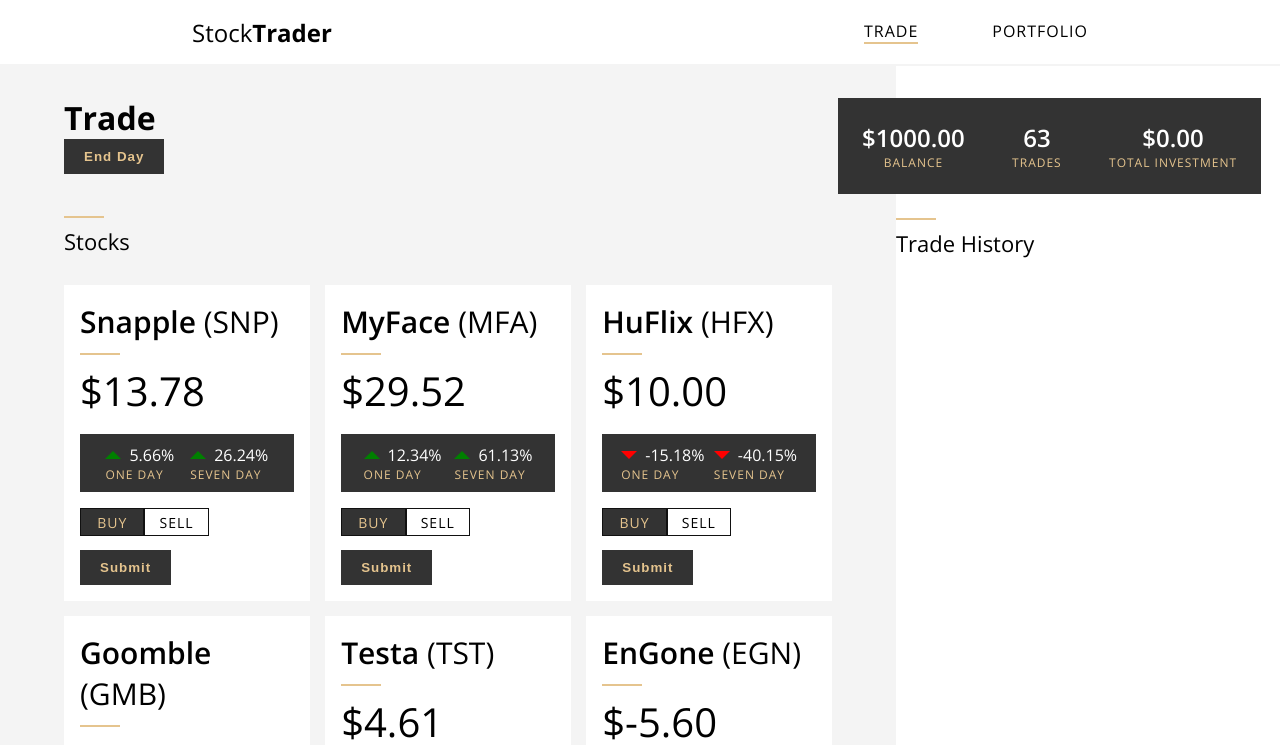
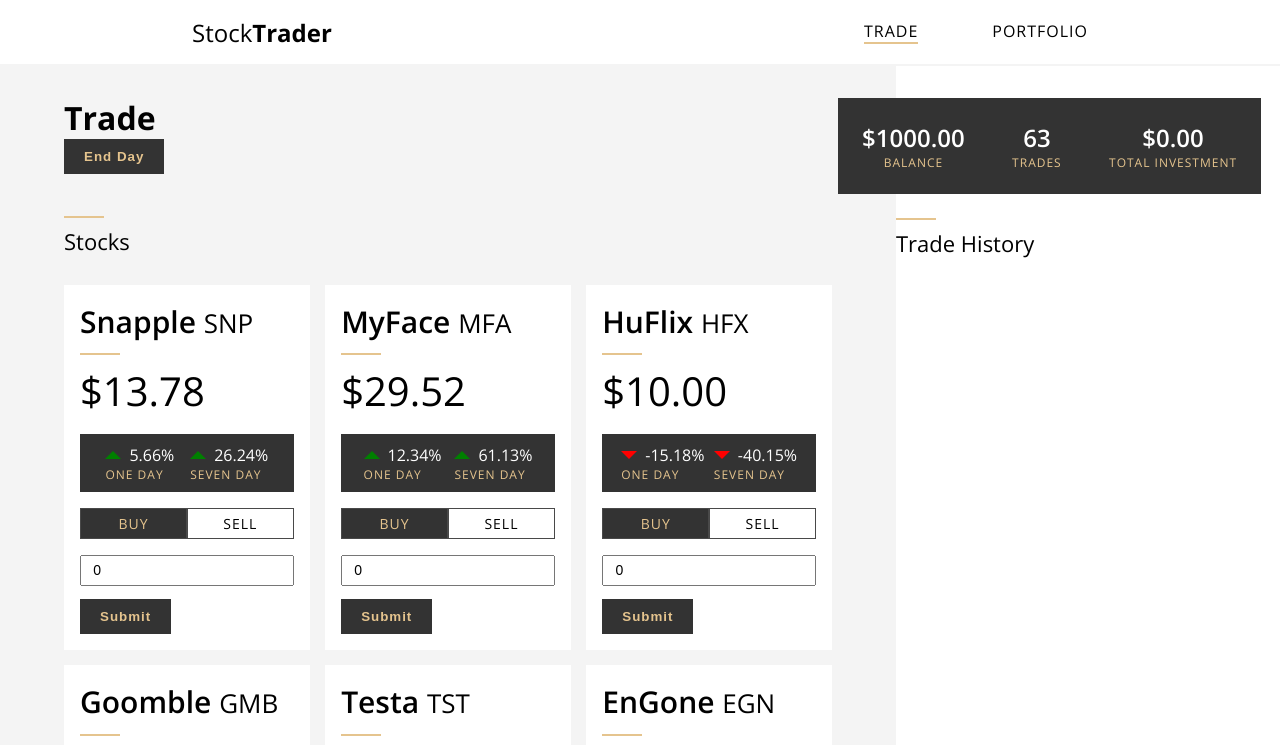
Before and after one commit to ToddPeterson/stock_trader, a Vue app: page /trade in a window 1280 px wide. Shown: the top 745 px of the page. Built offline with nearby package versions, Linux system fonts and the light colour scheme.

Commit message:
Add quantity selector to trade UI

```diff
--- a/src/components/StockTrade.vue
+++ b/src/components/StockTrade.vue
@@ -1,7 +1,7 @@
 <template>
     <div class="container">
         <div class="content">
-            <p class="company">{{ company.name }} <span class="abbr">({{ company.abbr }})</span></p>
+            <p class="company">{{ company.name }} <span class="abbr">{{ company.abbr }}</span></p>
             <div class="price-container">
                 <span class="price overline">${{ company.price.toFixed(2) }}</span>
             </div>
@@ -26,6 +26,7 @@
                 </div>
             </div>
             <app-toggle v-model="buySelected"></app-toggle>
+            <input type="number" class="quantity-select" v-model.number="quantity">
             <button @click="submitTransaction" class="btn submit-btn">Submit</button>
         </div>
     </div>
@@ -38,7 +39,8 @@ export default {
     props: ['company'],
     data() {
         return {
-            buySelected: true
+            buySelected: true,
+            quantity: 0,
         }
     },
     computed: {
@@ -66,10 +68,10 @@ export default {
             }
         },
         buy() {
-            this.$store.commit('buy', {company: this.company, quantity: 1})
+            this.$store.commit('buy', {company: this.company, quantity: this.quantity})
         },
         sell() {
-            this.$store.commit('sell', {company: this.company, quantity: 1})
+            this.$store.commit('sell', {company: this.company, quantity: this.quantity})
         },
         trendSymbol(trend) {
             return {
@@ -99,6 +101,7 @@ export default {
 }
 
 .abbr {
+    font-size: 26px;
     font-weight: 300;
 }
 
@@ -163,6 +166,15 @@ export default {
     font-weight: 300;
 }
 
+.quantity-select {
+    display: block;
+    margin-top: 1rem;
+    height: 2.2em;
+    padding-left: .8em;
+    width: 100%;
+    font-size: 14px;
+}
+
 .submit-btn {
     margin-top: 1em;
 }
--- a/src/components/Toggle.vue
+++ b/src/components/Toggle.vue
@@ -32,9 +32,9 @@ export default {
 
 .option {
     display: flex;
-    width: 4.6em;
-    height: 2em;
-    border: 1px solid #111;
+    width: 50%;
+    height: 2.2em;
+    border: 1px solid #494949;
     cursor: pointer;
     align-items: center;
     justify-content: center;
```
